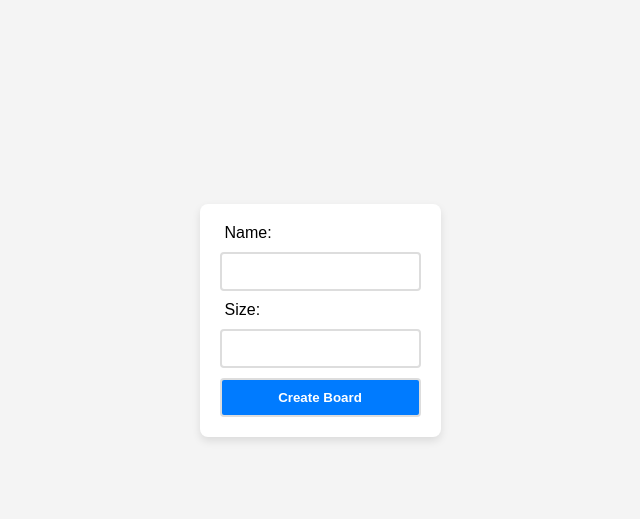
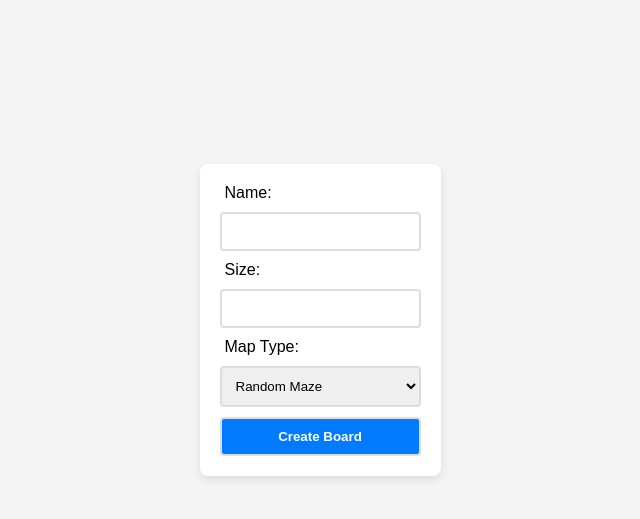
Before and after one commit to MisterX459/Final-Project-PPY, a Flask app: page / in a window 1280 px wide. Shown: the top 519 px of the page, without its empty margins (320-960 px from the left). Run offline with Flask 3, Linux system fonts and the light colour scheme.

Commit message:
Added random maze generator and possibility to choose between maps. Frontend adjusted.

```diff
--- a/finalProject/main.py
+++ b/finalProject/main.py
@@ -2,9 +2,18 @@ from flask import Flask, render_template, request, redirect, url_for, session, j
 import threading
 import random
 import time
+from collections import deque
 
 app = Flask(__name__)
 app.secret_key = 'qwerty'
+
+example_map = [
+    [1, 1, 1, 0, 0],
+    [0, 0, 1, 1, 0],
+    [1, 1, 1, 0, 0],
+    [0, 0, 0, 1, 1],
+    [0, 0, 0, 1, 1]
+]
 
 game_board = []
 board_lock = threading.Lock()
@@ -14,62 +23,124 @@ update_thread = None
 def validate_size(size):
     try:
         size = int(size)
-        if 10 <= size <= 25:
-            return size
-        else:
-            return 20
+        if size < 10:
+            size = 11
+        elif size > 25:
+            size = 25
+
+        if size % 2 == 0:
+            size += 1 if size < 25 else -1
+
+        return size
     except ValueError:
-        return 20
+        return 11
 
 
-def update_board():
-    global game_board
-    while True:
-        time.sleep(1)
-        # TEMPORARY. Thread test
-        with board_lock:
-            for row in game_board:
-                for i in range(len(row)):
-                    row[i] = 0
-            i = random.randint(0, len(game_board) - 1)
-            j = random.randint(0, len(game_board[0]) - 1)
-            game_board[i][j] = 1
-        # TEMPORARY. Thread test
+def make_maze(w, h):
+    maze = [[0] * w for _ in range(h)]
+    stack = [(1, 1)]
+    maze[1][1] = 1
 
+    def valid_neighbours(x, y):
+        neighbours = []
+        if x > 2 and maze[y][x - 2] == 0:
+            neighbours.append((x - 2, y))
+        if x < w - 3 and maze[y][x + 2] == 0:
+            neighbours.append((x + 2, y))
+        if y > 2 and maze[y - 2][x] == 0:
+            neighbours.append((x, y - 2))
+        if y < h - 3 and maze[y + 2][x] == 0:
+            neighbours.append((x, y + 2))
+        return neighbours
+
+    while stack:
+        x, y = stack[-1]
+        neighbours = valid_neighbours(x, y)
+        if not neighbours:
+            stack.pop()
+        else:
+            nx, ny = random.choice(neighbours)
+            maze[ny][nx] = 1
+            maze[(ny + y) // 2][(nx + x) // 2] = 1
+            stack.append((nx, ny))
+
+    maze[0][1] = 1
+    maze[h - 1][w - 2] = 1
+
+    for i in range(w):
+        maze[0][i] = 0
+        maze[h - 1][i] = 0
+    for j in range(h):
+        maze[j][0] = 0
+        maze[j][w - 1] = 0
+
+    maze[0][1] = 1
+    maze[h - 1][w - 2] = 1
+
+    for _ in range(w * h // 10):
+        rx = random.randint(1, w - 2)
+        ry = random.randint(1, h - 2)
+        if maze[ry][rx] == 0:
+            maze[ry][rx] = 1
+
+    return maze
+
+def bfs(maze, start, end):
+    queue = deque([start])
+    visited = set()
+    visited.add(start)
+    directions = [(-1, 0), (1, 0), (0, -1), (0, 1)]
+
+    while queue:
+        x, y = queue.popleft()
+        if (x, y) == end:
+            return True
+        for dx, dy in directions:
+            nx, ny = x + dx, y + dy
+            if 0 <= nx < len(maze[0]) and 0 <= ny < len(maze) and maze[ny][nx] == 1 and (nx, ny) not in visited:
+                queue.append((nx, ny))
+                visited.add((nx, ny))
+    return False
 
 @app.route('/', methods=['GET', 'POST'])
 def index():
     if request.method == 'POST':
         size = validate_size(request.form['size'])
+        map_type = request.form.get('map_type', 'random')
         session['player_name'] = request.form['name']
         session['size'] = size
+        session['map_type'] = map_type
         return redirect(url_for('board'))
     return render_template('index.html')
-
 
 @app.route('/board', methods=['GET'])
 def board():
     size = session.get('size', 20)
+    map_type = session.get('map_type', 'random')
     global game_board
-    game_board = [[0 for _ in range(size)] for _ in range(size)]
-    return render_template('board.html', size=size, name=session.get('player_name'))
 
+    if map_type == 'premade':
+        game_board = example_map
+    else:
+        start = (1, 0)
+        end = (size - 2, size - 1)
+        game_board = make_maze(size, size)
+        while not bfs(game_board, start, end):
+            game_board = make_maze(size, size)
+        game_board[0][1] = 2
+        game_board[size - 1][size - 2] = 3
+
+
+    return render_template('board.html', board=game_board, name=session['player_name'])
 
 @app.route('/start_game', methods=['POST'])
 def start_game():
-    global update_thread
-    if update_thread is None:
-        update_thread = threading.Thread(target=update_board)
-        update_thread.daemon = True
-        update_thread.start()
     return jsonify({'status': 'started'})
-
 
 @app.route('/get_board')
 def get_board():
     with board_lock:
         return jsonify(game_board)
 
-
 if __name__ == '__main__':
     app.run(debug=True)
--- a/finalProject/templates/index.html
+++ b/finalProject/templates/index.html
@@ -23,13 +23,13 @@
             flex-direction: column;
             gap: 10px;
         }
-        input, button {
+        input, select, button {
             padding: 10px;
             border: 2px solid #ddd;
             border-radius: 4px;
             transition: border-color 0.3s;
         }
-        input:focus, button:focus {
+        input:focus, select:focus, button:focus {
             border-color: #0056b3;
             outline: none;
         }
@@ -53,6 +53,11 @@
         <input type="text" id="name" name="name" required>
         <label for="size">Size:</label>
         <input type="number" id="size" name="size" min="10" max="25" required>
+        <label for="map_type">Map Type:</label>
+        <select id="map_type" name="map_type">
+            <option value="random">Random Maze</option>
+            <option value="premade">Premade Map</option>
+        </select>
         <button type="submit">Create Board</button>
     </form>
 </body>
```
Also changed, not shown: finalProject/templates/board.html (+63 -5 lines).
